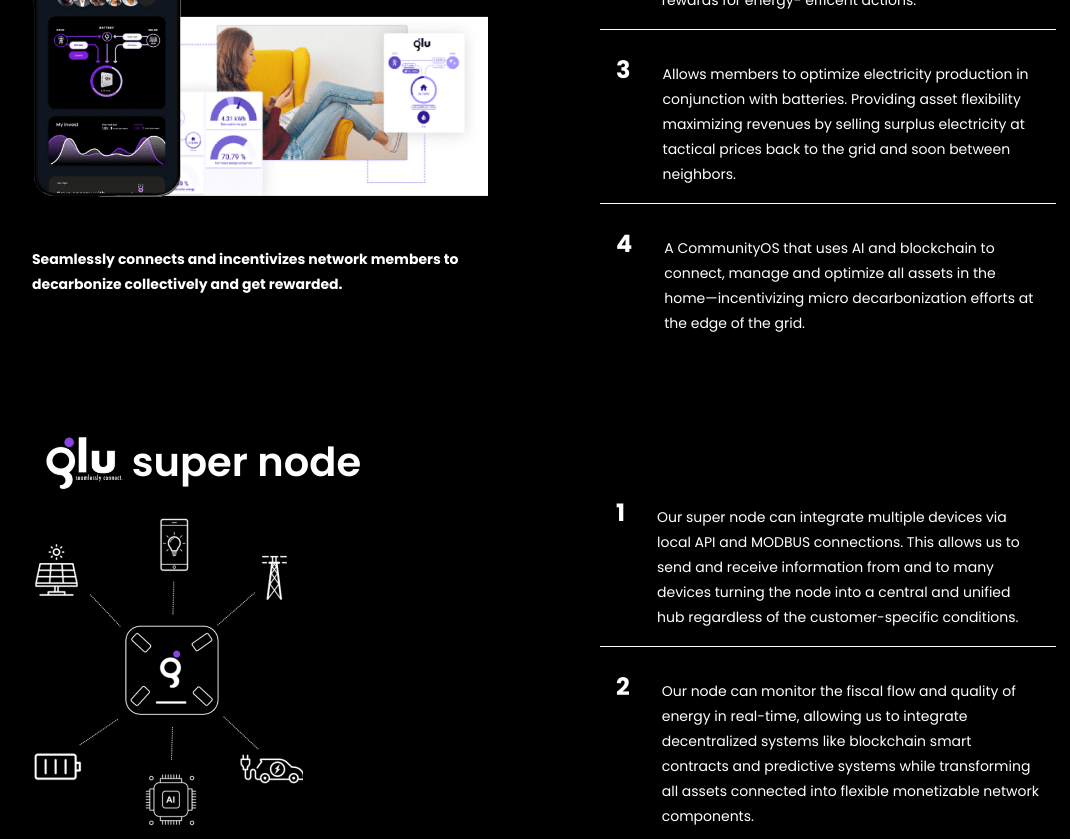
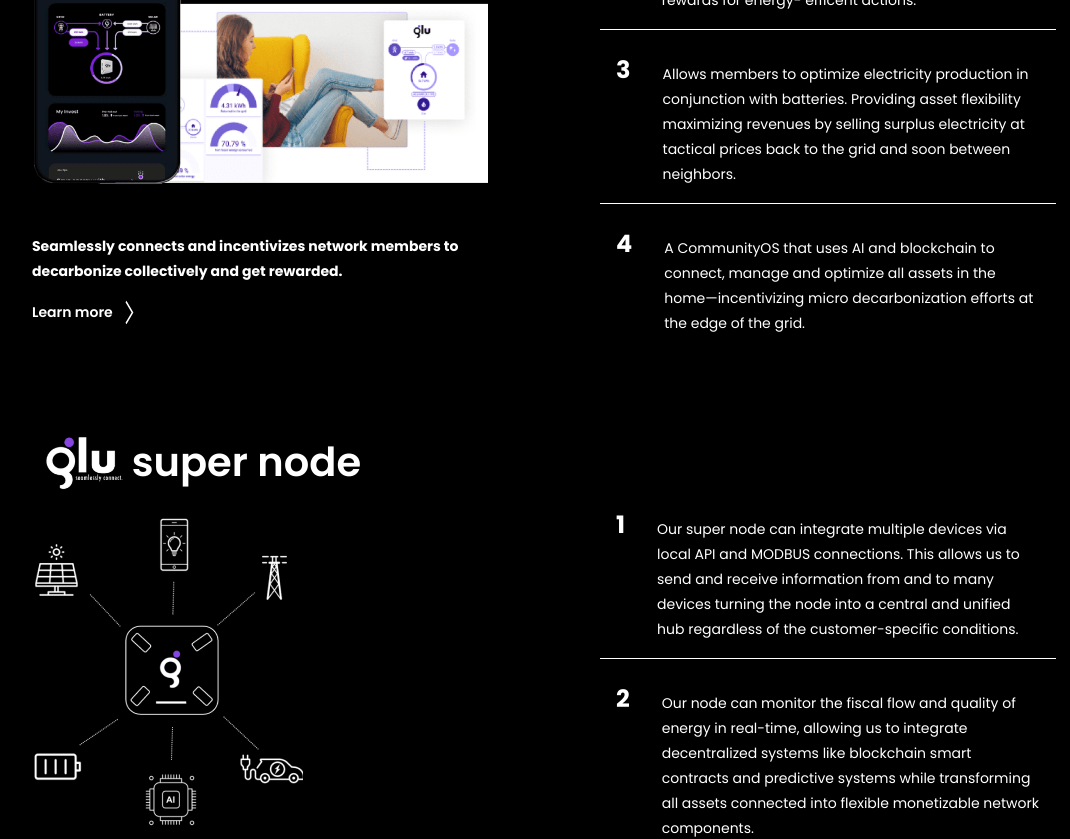
Before and after one commit to Eliman-C5/community-electricity, a Next.js app: page / in a window 1280 px wide. Shown: the part 2446-3285 px from the top of the page, without its empty margins (96-1166 px from the left). Built offline with nearby package versions, Linux system fonts and the light colour scheme.

Commit message:
Agregando botones a gluWrappers

```diff
--- a/components/Atoms/GluWrapper.jsx
+++ b/components/Atoms/GluWrapper.jsx
@@ -2,11 +2,11 @@
 import { useContext } from 'react'
 import { LanguageContext } from '../../context/LanguageProvider'
 import { TheGluTitle } from '../HomePage/Dapp/TheGluTitle'
-
+import { ArrowBtn } from './ArrowBtn'
 
 export const GluWrapper = ({gluTitle, gluImg, subtitle}) => {
 
-  const {spanishIsActive} = useContext(LanguageContext)
+  const {spanishIsActive, setIsModalActive} = useContext(LanguageContext)
 
   return (
     <div className="w-full md:w-1/2">
@@ -23,6 +23,12 @@
         }
       </p>
 
+      {
+        spanishIsActive ?
+        <ArrowBtn text='Saber más' path={'/images/white-arrow.svg'} customStyle='cursor-pointer' onClick={() => setIsModalActive(true)} /> :
+        <ArrowBtn text='Learn more' path={'/images/white-arrow.svg'} customStyle='cursor-pointer' onClick={() => setIsModalActive(true)} />
+      }
+
     </div>
   )
 }
```
